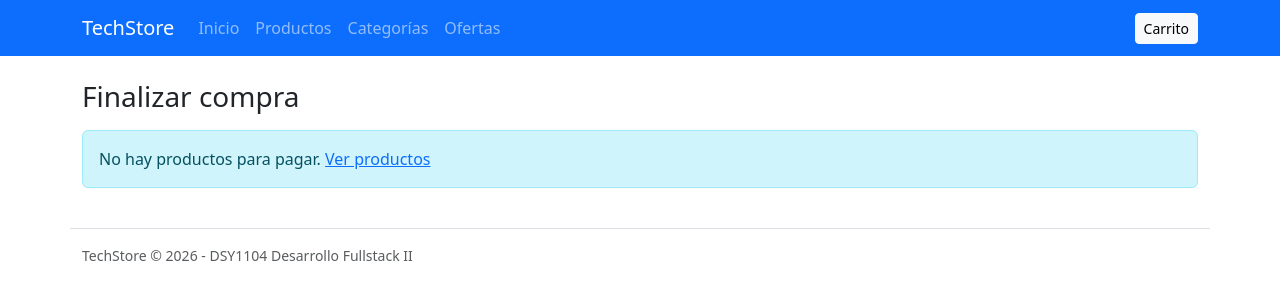
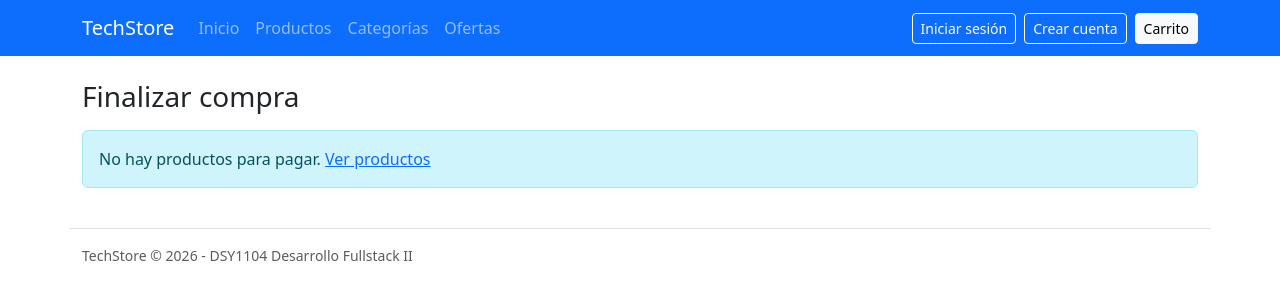
Before and after one commit to joe-munozd01/TechStore-Web, a Next.js app: page /comprar in a window 1280 px wide. Shown: the top 300 px of the page. Built offline with nearby package versions, Linux system fonts and the light colour scheme.

Commit message:
Conecto la sesión con el navbar y el checkout

```diff
--- a/app/layout.jsx
+++ b/app/layout.jsx
@@ -1,6 +1,7 @@
 import "bootstrap/dist/css/bootstrap.min.css";
 import Navbar from "../components/Navbar";
 import { CarritoProvider } from "../context/CarritoContext";
+import { AuthProvider } from "../context/AuthContext";
 
 export const metadata = {
   title: "TechStore",
@@ -11,10 +12,12 @@ export default function RootLayout({ children }) {
   return (
     <html lang="es">
       <body>
-        <CarritoProvider>
-          <Navbar />
-          <main className="container py-4">{children}</main>
-        </CarritoProvider>
+        <AuthProvider>
+          <CarritoProvider>
+            <Navbar />
+            <main className="container py-4">{children}</main>
+          </CarritoProvider>
+        </AuthProvider>
         <footer className="container py-3 text-muted small border-top">
           TechStore &copy; 2026 - DSY1104 Desarrollo Fullstack II
         </footer>
--- a/components/CheckoutPagina.jsx
+++ b/components/CheckoutPagina.jsx
@@ -3,6 +3,7 @@ import Link from "next/link";
 import { useState } from "react";
 import { useRouter } from "next/navigation";
 import { useCarrito } from "../context/CarritoContext";
+import { useAuth } from "../context/AuthContext";
 import FormularioCheckout from "./FormularioCheckout";
 import { formatearPrecio } from "./ProductCard";
 
@@ -11,6 +12,7 @@ import { formatearPrecio } from "./ProductCard";
 export default function CheckoutPagina() {
   const router = useRouter();
   const { items, total, orden, finalizarCompra } = useCarrito();
+  const { usuario } = useAuth();
   const [procesando, setProcesando] = useState(false);
 
   if (procesando) return <p>Procesando pago...</p>;
@@ -30,8 +32,11 @@ export default function CheckoutPagina() {
     router.push(exito ? "/comprar/ok" : "/comprar/error");
   };
 
-  // Si volvemos desde un pago con error, se recuperan los datos ingresados.
-  const datosIniciales = orden && !orden.ok ? orden.datos : undefined;
+  // Si volvemos desde un pago con error se recuperan los datos ingresados;
+  // si hay sesión iniciada, se completan nombre, apellidos y correo.
+  let datosIniciales;
+  if (orden && !orden.ok) datosIniciales = orden.datos;
+  else if (usuario) datosIniciales = { nombre: usuario.nombre, apellidos: usuario.apellidos, correo: usuario.correo };
 
   return (
     <div className="row g-4">
--- a/components/Navbar.jsx
+++ b/components/Navbar.jsx
@@ -2,12 +2,14 @@
 import Link from "next/link";
 import { useState } from "react";
 import { useCarrito } from "../context/CarritoContext";
+import { useAuth } from "../context/AuthContext";
 
 // Menú responsive: en pantallas pequeñas se colapsa y el botón lo abre/cierra
 // (estado "abierto"), usando las clases de Bootstrap.
 export default function Navbar() {
   const [abierto, setAbierto] = useState(false);
   const { unidades } = useCarrito();
+  const { usuario, cerrarSesion } = useAuth();
   return (
     <nav className="navbar navbar-expand-lg navbar-dark bg-primary">
       <div className="container">
@@ -28,10 +30,23 @@ export default function Navbar() {
             <li className="nav-item"><Link className="nav-link" href="/categorias" onClick={() => setAbierto(false)}>Categorías</Link></li>
             <li className="nav-item"><Link className="nav-link" href="/ofertas" onClick={() => setAbierto(false)}>Ofertas</Link></li>
           </ul>
-          <Link className="btn btn-light btn-sm" href="/carrito" onClick={() => setAbierto(false)}>
-            Carrito
-            {unidades > 0 && <span className="badge text-bg-primary ms-2">{unidades}</span>}
-          </Link>
+          <div className="d-flex flex-wrap align-items-center gap-2">
+            {usuario ? (
+              <>
+                <span className="navbar-text text-white me-1">Hola, {usuario.nombre}</span>
+                <button type="button" className="btn btn-outline-light btn-sm" onClick={() => { cerrarSesion(); setAbierto(false); }}>Cerrar sesión</button>
+              </>
+            ) : (
+              <>
+                <Link className="btn btn-outline-light btn-sm" href="/login" onClick={() => setAbierto(false)}>Iniciar sesión</Link>
+                <Link className="btn btn-outline-light btn-sm" href="/registro" onClick={() => setAbierto(false)}>Crear cuenta</Link>
+              </>
+            )}
+            <Link className="btn btn-light btn-sm" href="/carrito" onClick={() => setAbierto(false)}>
+              Carrito
+              {unidades > 0 && <span className="badge text-bg-primary ms-2">{unidades}</span>}
+            </Link>
+          </div>
         </div>
       </div>
     </nav>
```
